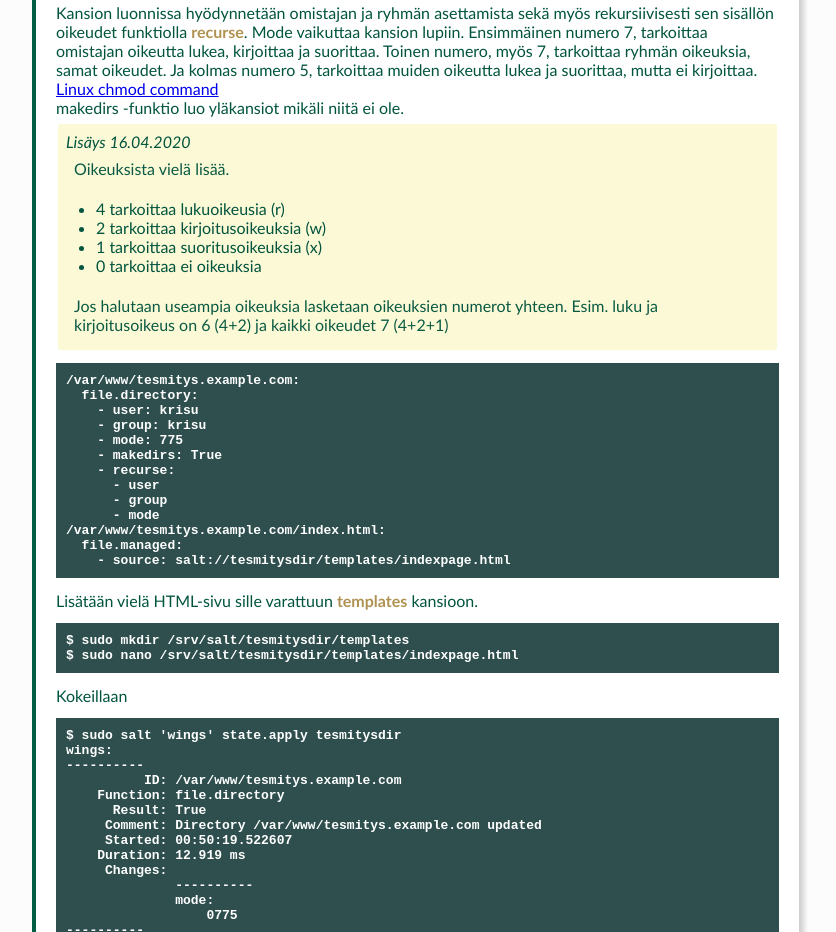
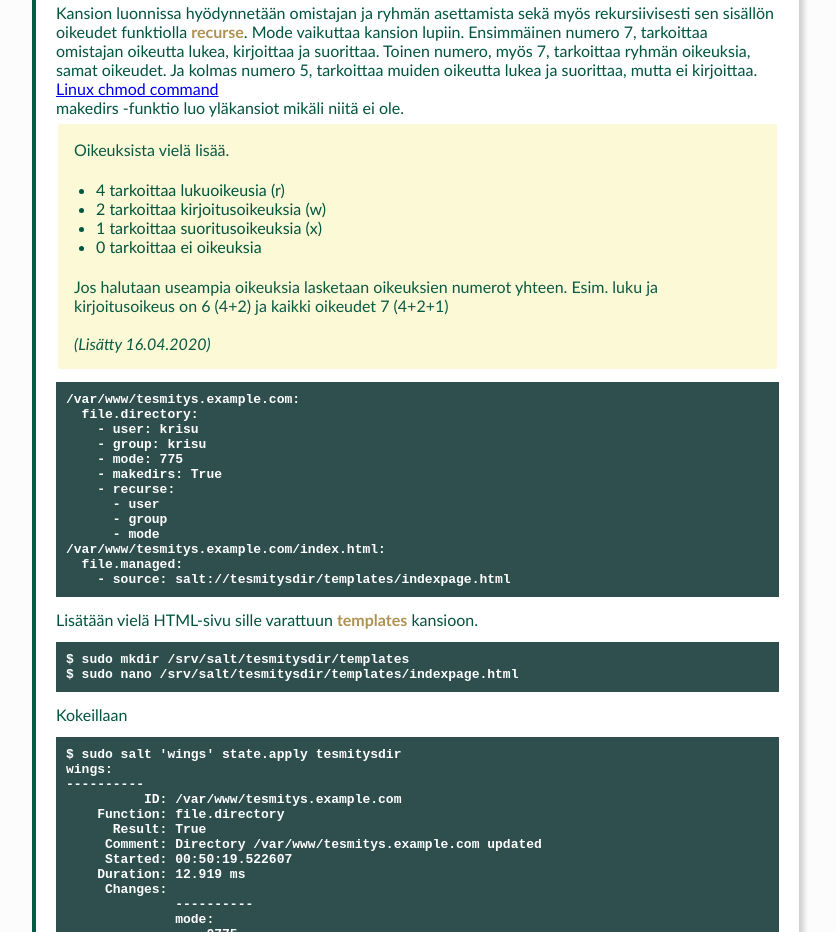
Before and after one commit to kopkr/task-palhal, a plain HTML site: page pages/h2.html in a window 1280 px wide. Shown: the part 8650-9582 px from the top of the page, without its empty margins (276-1112 px from the left). Drawn offline with Linux system fonts and the light colour scheme.

Commit message:
Added notes to exercise two

```diff
--- a/pages/h2.html
+++ b/pages/h2.html
@@ -405,7 +405,6 @@ $ sudoedit tesmitysdir/init.sls
 </code></pre>
             <p>Kansion luonnissa hyödynnetään omistajan ja ryhmän asettamista sekä myös rekursiivisesti sen sisällön oikeudet funktiolla <span class="command">recurse</span>. Mode vaikuttaa kansion lupiin. Ensimmäinen numero 7, tarkoittaa omistajan oikeutta lukea, kirjoittaa ja suorittaa. Toinen numero, myös 7, tarkoittaa ryhmän oikeuksia, samat oikeudet. Ja kolmas numero 5, tarkoittaa muiden oikeutta lukea ja suorittaa, mutta ei kirjoittaa. <a href="https://www.computerhope.com/unix/uchmod.htm">Linux chmod command</a><br>makedirs -funktio luo yläkansiot mikäli niitä ei ole.</p>
             <div class="taskerror">
-                <i>Lisäys 16.04.2020</i>
                 <p>Oikeuksista vielä lisää.</p>
                 <ul>
                     <li>4 tarkoittaa lukuoikeusia (r)</li>
@@ -413,7 +412,7 @@ $ sudoedit tesmitysdir/init.sls
                     <li>1 tarkoittaa suoritusoikeuksia (x)</li>
                     <li>0 tarkoittaa ei oikeuksia</li>
                 </ul>
-                <p>Jos halutaan useampia oikeuksia lasketaan oikeuksien numerot yhteen. Esim. luku ja kirjoitusoikeus on 6 (4+2) ja kaikki oikeudet 7 (4+2+1)</p>
+                <p>Jos halutaan useampia oikeuksia lasketaan oikeuksien numerot yhteen. Esim. luku ja kirjoitusoikeus on 6 (4+2) ja kaikki oikeudet 7 (4+2+1) <br><br><i>(Lisätty 16.04.2020)</i></p>
             </div>
 <pre class="code"><code>/var/www/tesmitys.example.com:
   file.directory:
```
